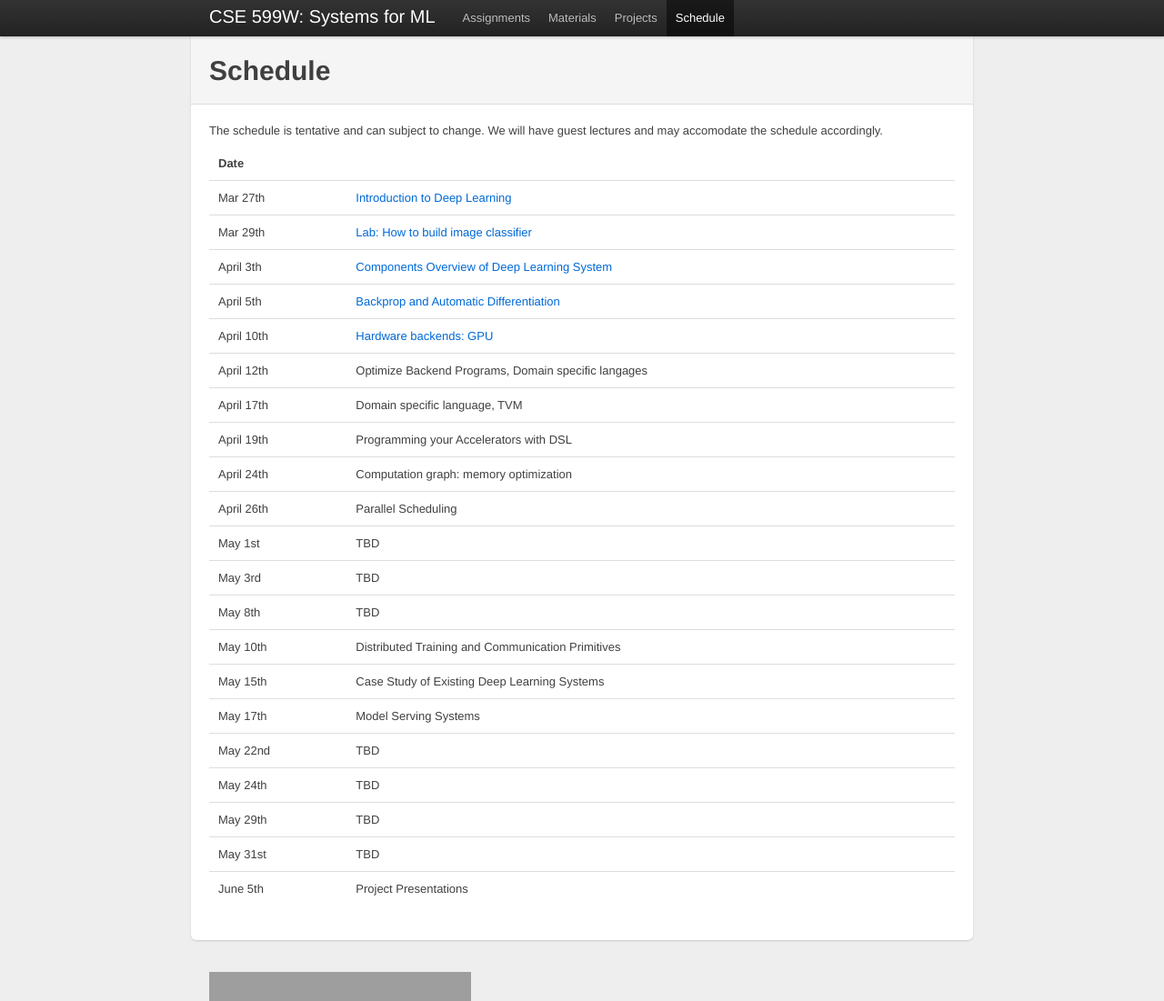
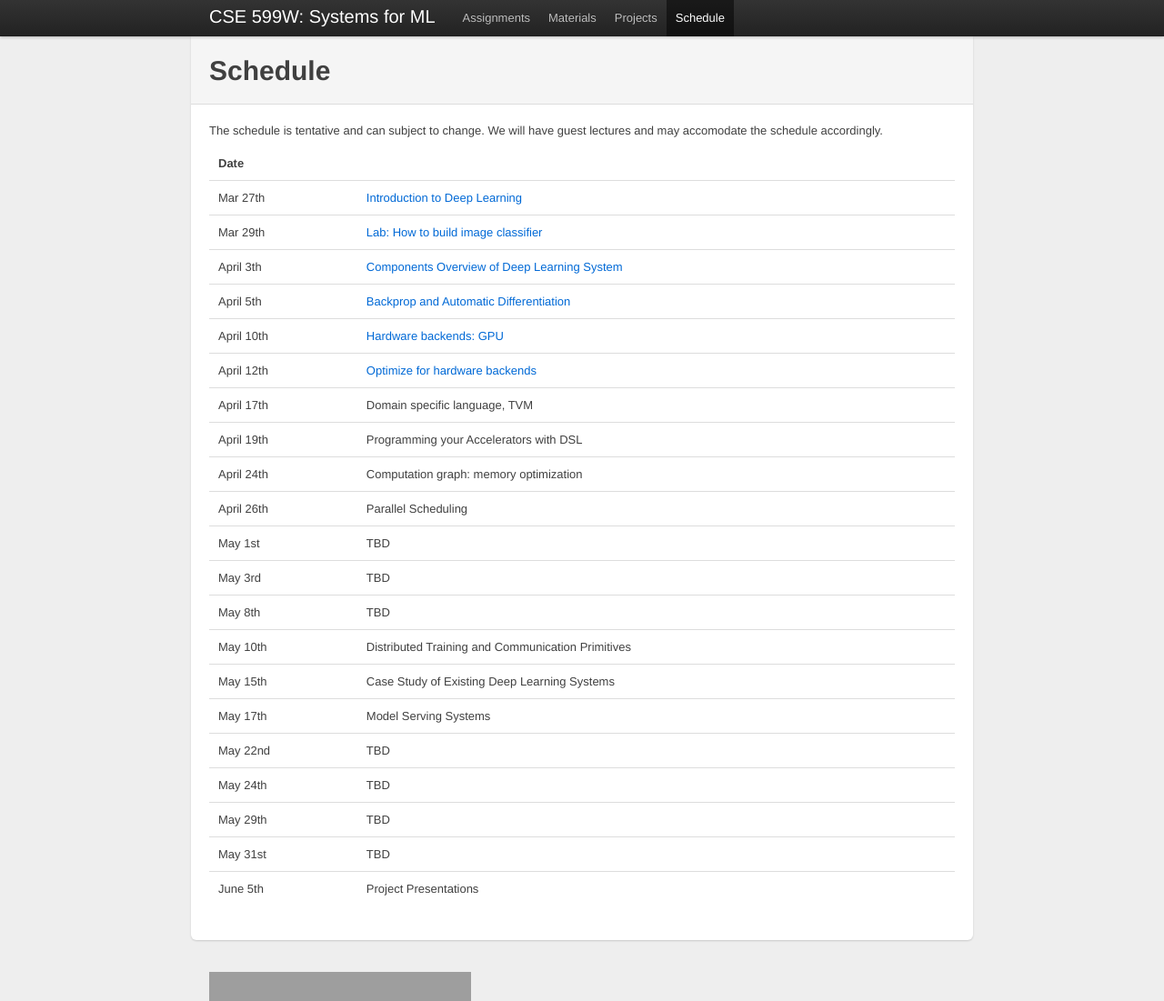
Before and after one commit to dlsys-course/dlsys-course.github.io, a Jekyll site: the page built from schedule.md, in a window 1280 px wide and 1101 px high. Shown: the whole window at 91% size. Built offline with Jekyll 4.4.1, drawn with Linux system fonts in a browser that asks for light colours; grey boxes are pictures that could not be loaded.

Commit message:
add lecture

```diff
--- a/schedule.md
+++ b/schedule.md
@@ -18,7 +18,7 @@ We will have guest lectures and may accomodate the schedule accordingly.
 | April 3th    |   [Components Overview of Deep Learning System](pdf/lecture3.pdf)         		|
 | April 5th    |   [Backprop and Automatic Differentiation](pdf/lecture4.pdf)              		|
 | April 10th   |   [Hardware backends: GPU](pdf/lecture5.pdf)                              		|
-| April 12th   |   Optimize Backend Programs, Domain specific langages |
+| April 12th   |   [Optimize for hardware backends](pdf/lecture6.pdf)    |
 | April 17th   |   Domain specific language, TVM                       		|
 | April 19th   |   Programming your Accelerators with DSL              		|
 | April 24th   |   Computation graph: memory optimization              		|
```
Also changed, not shown: 1 other file.
